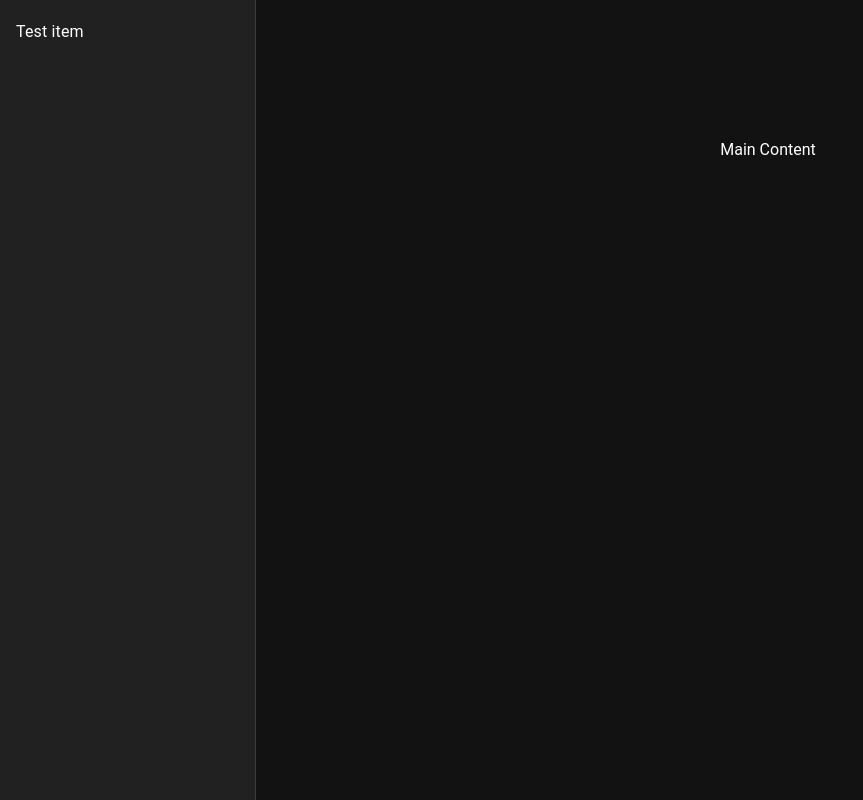
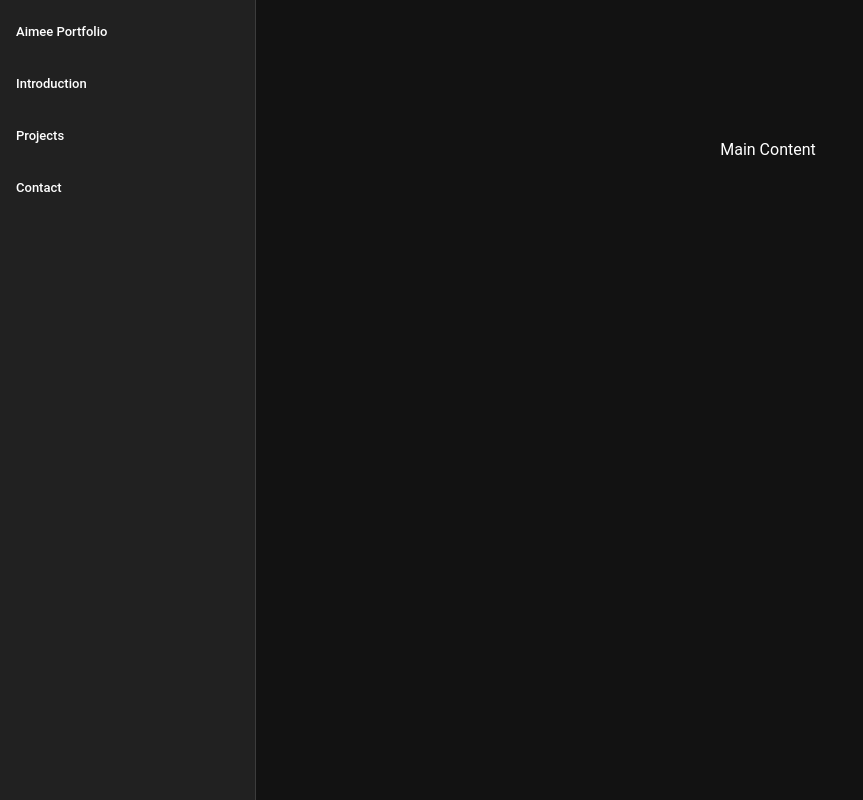
Before and after one commit to aimeele97/aimee-s-portfolio, a Vue app in the folder repo/: page / in a window 1280 px wide. Shown: the whole page, without its empty margins (0-863 px from the left). Built offline with nearby package versions, Linux system fonts and the light colour scheme; the HTML template or start-up script is replaced by a standard one.

Commit message:
basic nav + icons

```diff
--- a/repo/package.json
+++ b/repo/package.json
@@ -21,6 +21,7 @@
     "vuetify": "^3.7.6"
   },
   "devDependencies": {
+    "@mdi/js": "^7.4.47",
     "@tsconfig/node22": "^22.0.0",
     "@types/jsdom": "^21.1.7",
     "@types/node": "^22.9.3",
--- a/repo/src/main.ts
+++ b/repo/src/main.ts
@@ -1,18 +1,10 @@
-import 'vuetify/styles'
 import { createApp } from 'vue'
 import { createPinia } from 'pinia'
-import { createVuetify } from 'vuetify'
-import * as components from 'vuetify/components'
-import * as directives from 'vuetify/directives'
 
 import App from './App.vue'
 import router from './router'
+import vuetify from './plugins/vuetify'
 
-const vuetify = createVuetify({
-  components,
-  directives,
-  theme: { defaultTheme: 'dark' },
-})
 const app = createApp(App)
 
 app.use(vuetify)
--- /dev/null
+++ b/repo/src/plugins/vuetify.ts
@@ -0,0 +1,22 @@
+import 'vuetify/styles'
+import { createVuetify } from 'vuetify'
+import * as components from 'vuetify/components'
+import * as directives from 'vuetify/directives'
+import { aliases, mdi } from 'vuetify/iconsets/mdi-svg'
+import { mdiAccount } from '@mdi/js'
+
+export default createVuetify({
+  theme: { defaultTheme: 'dark' },
+  components,
+  directives,
+  icons: {
+    defaultSet: 'mdi',
+    aliases: {
+      ...aliases,
+      account: mdiAccount,
+    },
+    sets: {
+      mdi,
+    },
+  },
+})
--- a/repo/src/views/HomeView.vue
+++ b/repo/src/views/HomeView.vue
@@ -8,8 +8,11 @@ const showSideBar = computed(() => smAndUp.value)
 
 <template>
   <VNavigationDrawer v-if="showSideBar" :permanent="showSideBar">
-    <VList>
-      <VListItem title="Test item"></VListItem>
+    <VList nav>
+      <VListItem title="Aimee Portfolio"></VListItem>
+      <VListItem title="Introduction" value="introduction"></VListItem>
+      <VListItem title="Projects" value="projects"></VListItem>
+      <VListItem title="Contact" value="contact"></VListItem>
     </VList>
   </VNavigationDrawer>
   <VAppBar v-else title="Application bar"></VAppBar>
```
Also changed, not shown: 1 other file (tests, documents, lock files or other folders).
